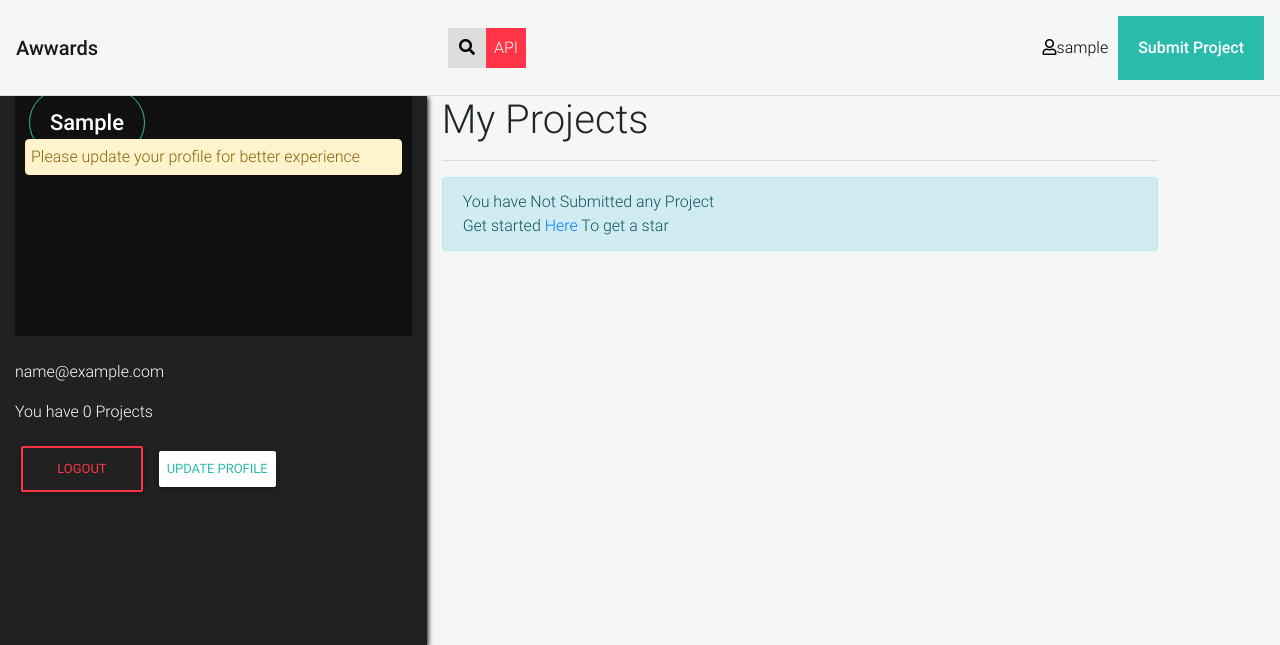
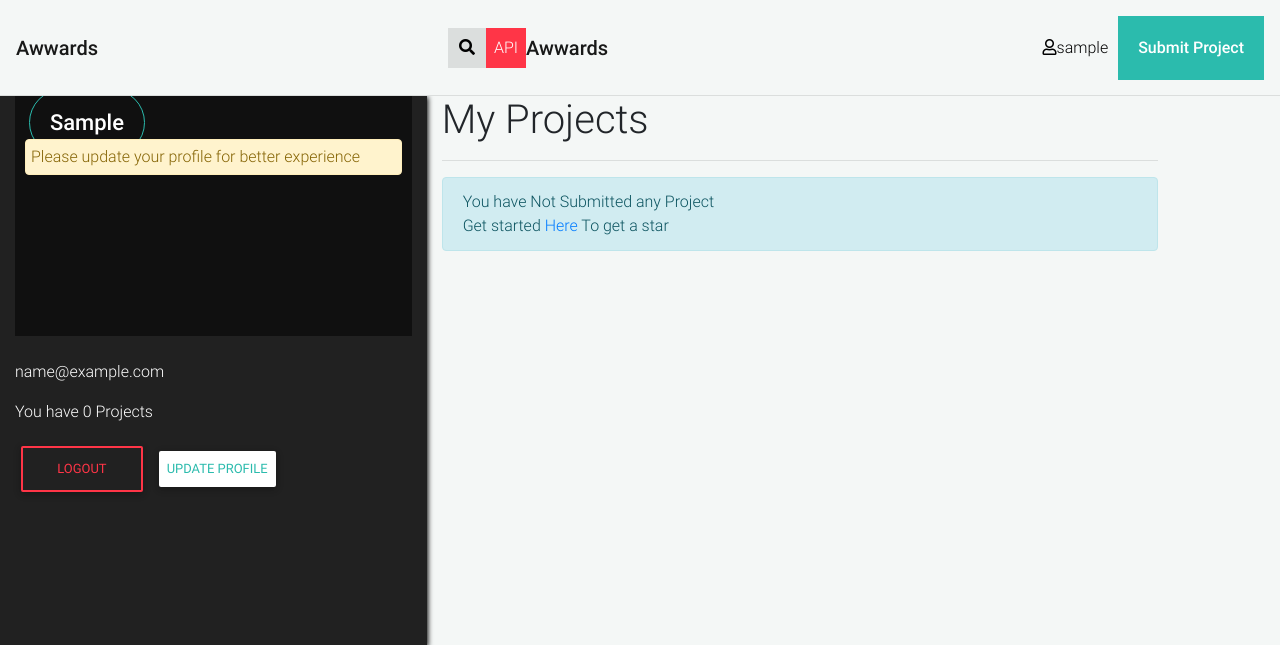
Before and after one commit to Lourine/Awwards, a Django app: page /user/profile/ in a window 1280 px wide. Shown: the top 645 px of the page. Run offline with Django 3.2, Linux system fonts and the light colour scheme; the visitor is signed in with stand-in values (Sample User, id 1); data that the repository does not hold is empty; some libraries are stand-ins or nearby versions.

Commit message:
Edit html fields

```diff
--- a/myawwards/templates/navbar.html
+++ b/myawwards/templates/navbar.html
@@ -17,6 +17,9 @@
       <a style="color:white"  href="{%url 'api'%}"  class="nav-link" >API<span class="sr-only">(current)</span></a>
 
     </li>
+    <li>
+      <a id="title" class="navbar-brand" href="/">Awwards</a>
+    </li>
 
   </ul>
 
--- a/myawwards/templates/profile.html
+++ b/myawwards/templates/profile.html
@@ -13,7 +13,7 @@
 
         <img height="120" class="rounded-circle hoverable " src="{{i.profile.url}}" alt="">
         <span id="user">{{user}}</span>
-        <p>Status {{i.bio}}</p>
+        <p>{{i.bio}}</p>
           </div>
       </div>
       <br>
```
